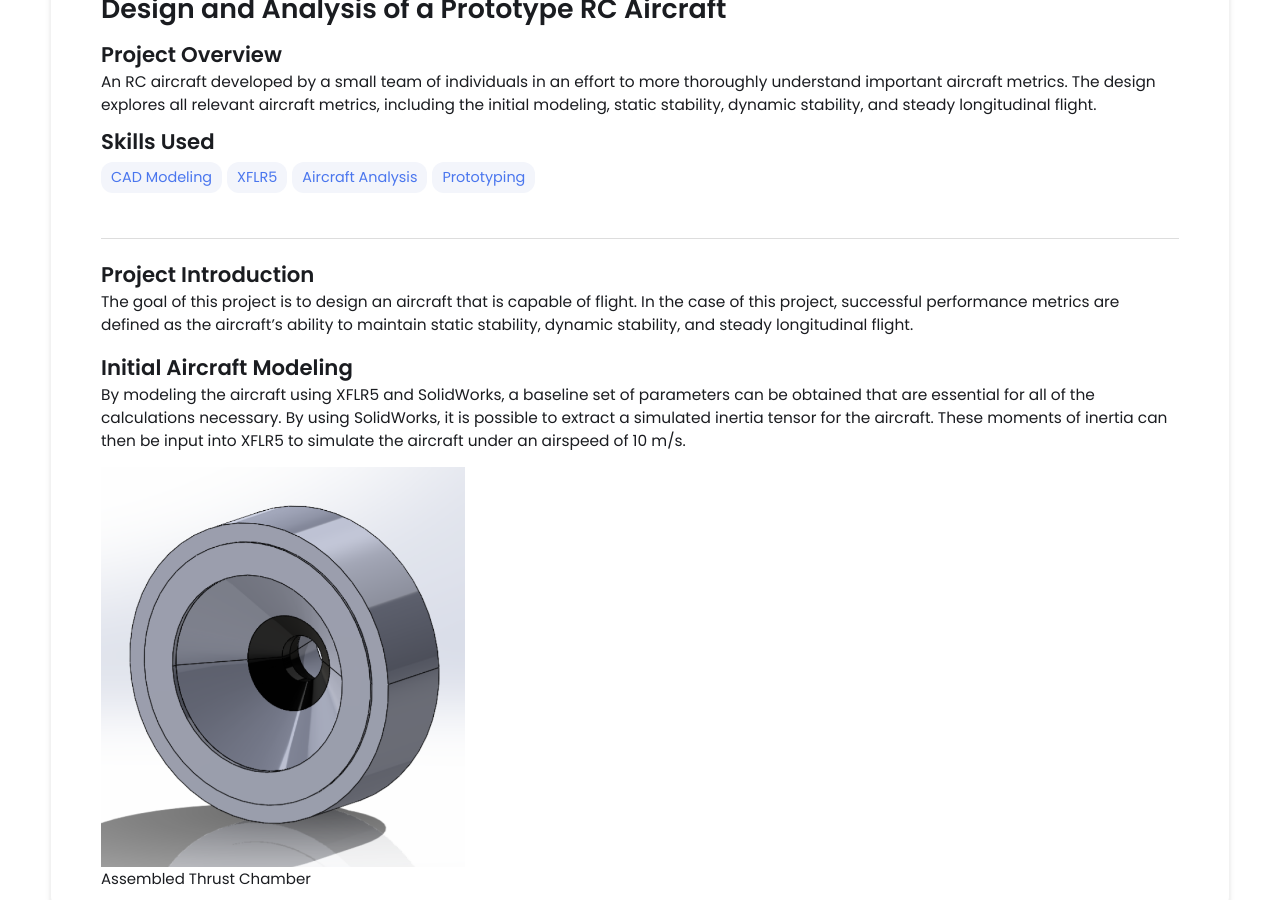
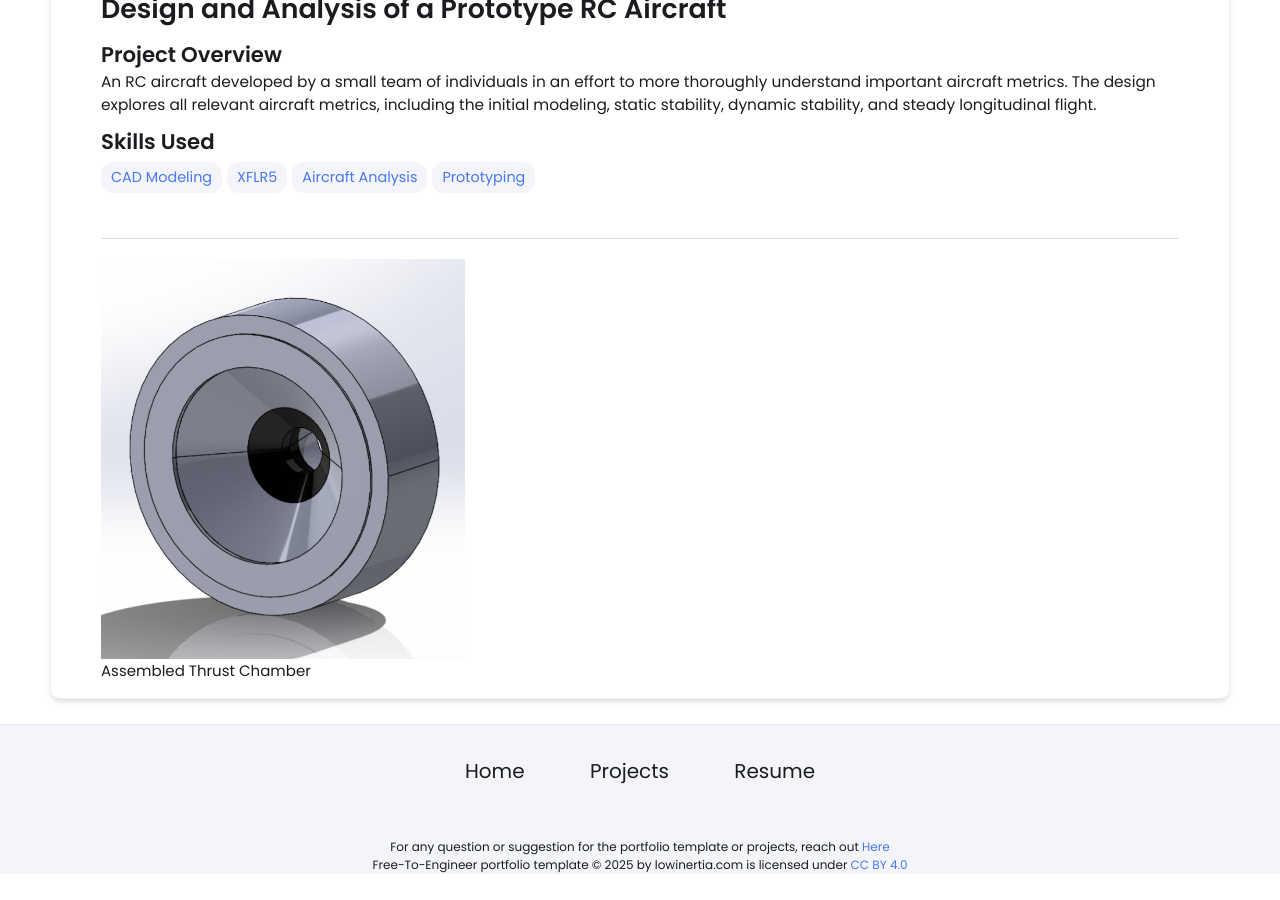
Before and after one commit to Jay-Patel-Engineer/Jay-Patel-Engineer.github.io, a Jekyll site: the page built from _projects/RC Aircraft/index.md, in a window 1280 px wide and 900 px high, scrolled down 518 px. Built offline with Jekyll 4.4.1, drawn with Linux system fonts in a browser that asks for light colours; after the commit the page ends 1392 px from its top, so only the background shows below that.

Commit message:
Update index.md

```diff
--- a/_projects/RC Aircraft/index.md
+++ b/_projects/RC Aircraft/index.md
@@ -11,10 +11,5 @@ main-image: /prototypeRC.png
 ---
 
 ---
-## Project Introduction
-The goal of this project is to design an aircraft that is capable of flight. In the case of this project, successful performance metrics are defined as the aircraft's ability to maintain static stability, dynamic stability, and steady longitudinal flight.
-## Initial Aircraft Modeling
-By modeling the aircraft using XFLR5 and SolidWorks, a baseline set of parameters can be obtained that are essential for all of the calculations necessary. By using SolidWorks, it is possible to extract a simulated inertia tensor for the aircraft. These moments of inertia can then be input into XFLR5 to simulate the aircraft under an airspeed of 10 m/s.
-
 {% include image-gallery.html images="nozzle.png" height="400"%}
 <span style="font-size: 15px">Assembled Thrust Chamber</span>
```
